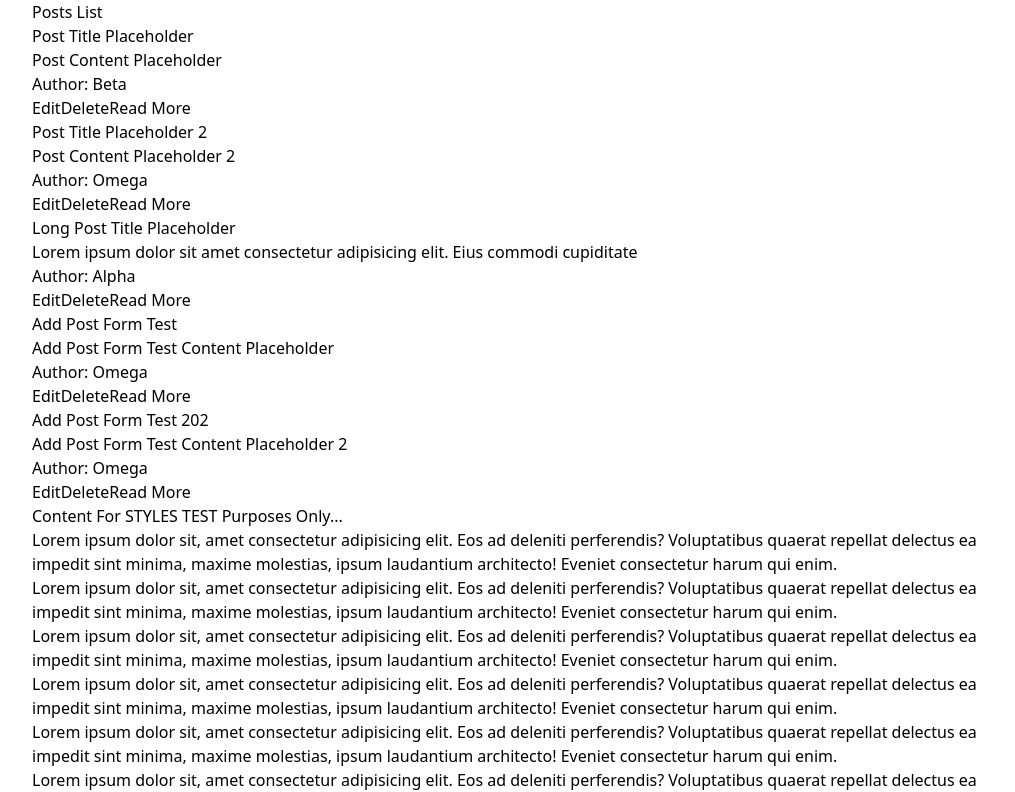
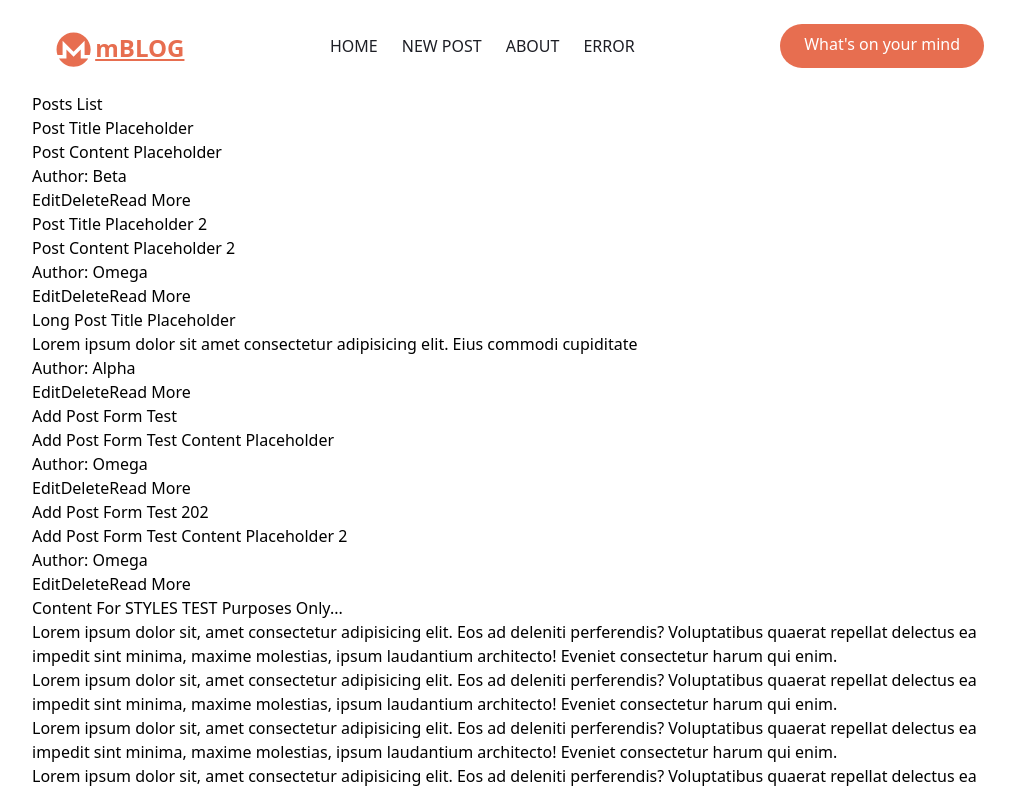
Before and after one commit to MohamedGamal-Dev/react-blog, a React (Vite) app: page / in a window 1280 px wide. Shown: the top 792 px of the page, without its empty margins (120-1135 px from the left). Built offline with nearby package versions, Linux system fonts and the light colour scheme; data requests are answered from the project's data file.

Commit message:
Add HeaderNavbar layout

```diff
--- a/src/layout/AppLayout.tsx
+++ b/src/layout/AppLayout.tsx
@@ -1,12 +1,13 @@
 import React from 'react';
 import { Outlet } from 'react-router-dom';
+import HeaderNav from './HeaderNavbar';
 
 const AppLayout = () => {
   return (
     <div className="min-h-screen min-w-full">
       <div className="container mx-auto">
         {/* {===-> HEADER <-===} */}
-
+        <HeaderNav />
         {/* {===-> MAIN-BODY <-===} */}
 
         {/* {===->> MAIN-CONTENT <<-===} */}
--- /dev/null
+++ b/src/layout/HeaderNavbar.tsx
@@ -0,0 +1,89 @@
+import React from 'react';
+import { Link } from 'react-router-dom';
+import { FaMonero } from 'react-icons/fa';
+
+const HeaderNavbar: React.FunctionComponent = () => {
+  const pages = [
+    {
+      title: 'home',
+      to: '/',
+    },
+    {
+      title: 'New Post',
+      to: '/post',
+    },
+    {
+      title: 'About',
+      to: '/',
+    },
+    {
+      title: 'Error',
+      to: '/404',
+    },
+  ];
+
+  // let navColors = {
+  //   primary: `mgLight-primary`,
+  //   secondary: `mgLight-secondary`,
+  //   textLogo: 'text-mgLight-primary',
+  //   textItem: 'text-mgLight-neutral',
+  // };
+
+  const uiLogo = () => {
+    return (
+      <div className="flex flex-row pt-2">
+        {/* <img src='' alt='logo-img' /> */}
+        <FaMonero size={'2.2em'} className={` text-mgLight-primary`} />
+        <Link
+          to="/"
+          className={` decoration-brightRed decoration-3 ml-1 font-sans text-2xl font-bold text-mgLight-primary underline`}
+        >
+          mBLOG
+        </Link>
+      </div>
+    );
+  };
+
+  return (
+    <>
+      <nav className="container relative mx-auto p-6 ">
+        <div className="flex items-center justify-between">
+          {uiLogo()}
+
+          <div className="hidden space-x-6 md:flex ">
+            {pages.map((page) => {
+              const { title, to } = page;
+
+              return (
+                <div
+                  key={title}
+                  className={`
+                font-medium
+                text-mgLight-neutral
+                hover:text-mgLight-primary
+                hover:underline
+                hover:decoration-mgLight-primary
+                hover:decoration-4
+                hover:underline-offset-8`}
+                >
+                  <Link to={to}>{title.toUpperCase()}</Link>
+                </div>
+              );
+            })}
+          </div>
+
+          <div>
+            <Link
+              to="/"
+              className="baseline hidden rounded-full bg-mgLight-primary p-3 px-6 pt-2 text-white hover:bg-mgLight-secondary md:block"
+            >
+              What's on your mind
+            </Link>
+          </div>
+        </div>
+      </nav>
+    </>
+  );
+};
+
+export default HeaderNavbar;
```
